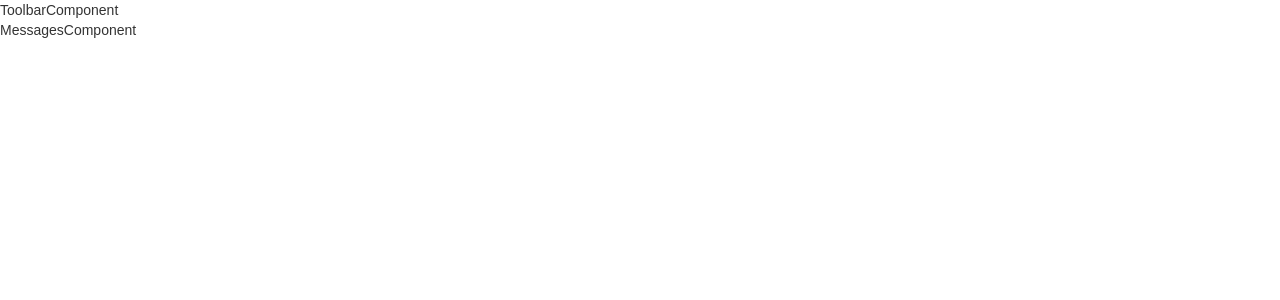
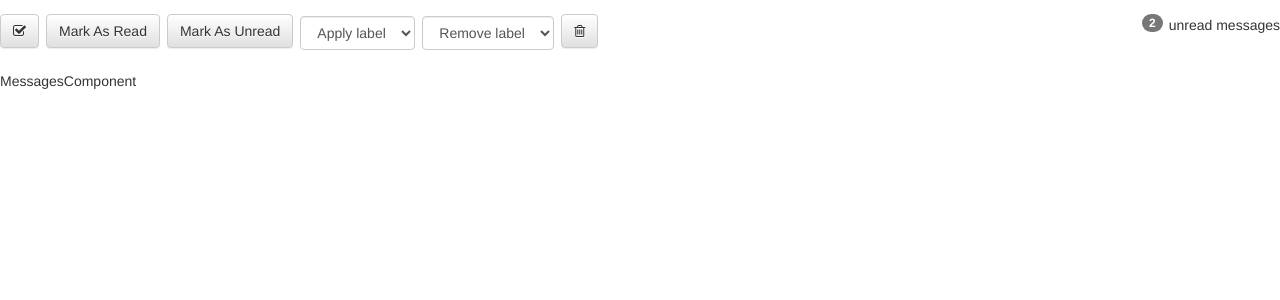
Before and after one commit to coltonberger/react-inbox, a React (Create React App) app: page / in a window 1280 px wide. Shown: the top 300 px of the page. Built offline with nearby package versions, Linux system fonts and the light colour scheme.

Commit message:
added Inbox Styleguide for Toolbar

```diff
--- a/src/components/ToolbarComponent.js
+++ b/src/components/ToolbarComponent.js
@@ -3,8 +3,43 @@ import React, { Component } from 'react'
 class ToolbarComponent extends Component {
   render () {
     return (
-      <div>
-        ToolbarComponent
+      <div class="row toolbar">
+        <div class="col-md-12">
+          <p class="pull-right">
+            <span class="badge badge">2</span>
+            unread messages
+          </p>
+
+          <button class="btn btn-default">
+            <i class="fa fa-check-square-o"></i>
+          </button>
+
+          <button class="btn btn-default">
+            Mark As Read
+          </button>
+
+          <button class="btn btn-default">
+            Mark As Unread
+          </button>
+
+          <select class="form-control label-select">
+            <option>Apply label</option>
+            <option value="dev">dev</option>
+            <option value="personal">personal</option>
+            <option value="gschool">gschool</option>
+          </select>
+
+          <select class="form-control label-select">
+            <option>Remove label</option>
+            <option value="dev">dev</option>
+            <option value="personal">personal</option>
+            <option value="gschool">gschool</option>
+          </select>
+
+          <button class="btn btn-default">
+            <i class="fa fa-trash-o"></i>
+          </button>
+        </div>
       </div>
     )
   }
--- a/src/index.css
+++ b/src/index.css
@@ -1,5 +1,74 @@
-body {
-  margin: 0;
-  padding: 0;
-  font-family: sans-serif;
+.message {
+  margin-left: 0px;
+  padding-top: 8px;
+  padding-bottom: 8px;
+  cursor: pointer;
+  border-bottom: 1px solid #efefef;
 }
+
+.message a {
+  color: black;
+}
+
+.message a:hover, .message a:active, .message a:focus {
+  text-decoration: none;
+}
+
+.message + .message {
+  border-top: 1px solid #efefef;
+}
+
+.message.read {
+  background: #efefef;
+}
+
+.message.unread {
+  font-weight: bold;
+}
+
+.message.selected {
+  background: #ffffcc;
+}
+
+.message:hover {
+  margin-left: -3px;
+  border-left: 3px solid #ccc;
+}
+
+.message-body {
+  background: #ccc;
+  margin-left: 0;
+  margin-bottom: 1em;
+  padding-top: 1em;
+  padding-bottom: 1em;
+}
+
+.toolbar {
+  margin-top: 1em;
+  margin-bottom: 1em;
+}
+
+.toolbar .label-select {
+  width: auto;
+  display: inline;
+}
+
+.toolbar select,
+.toolbar button,
+.toolbar a,
+.toolbar .badge {
+  margin-right: .5em;
+  margin-bottom: .5em;
+}
+
+footer.spacer {
+  margin-bottom: 20em;
+}
+
+.label {
+  margin-right: .5em;
+}
+
+.fa-close {
+  cursor: pointer;
+}
```
